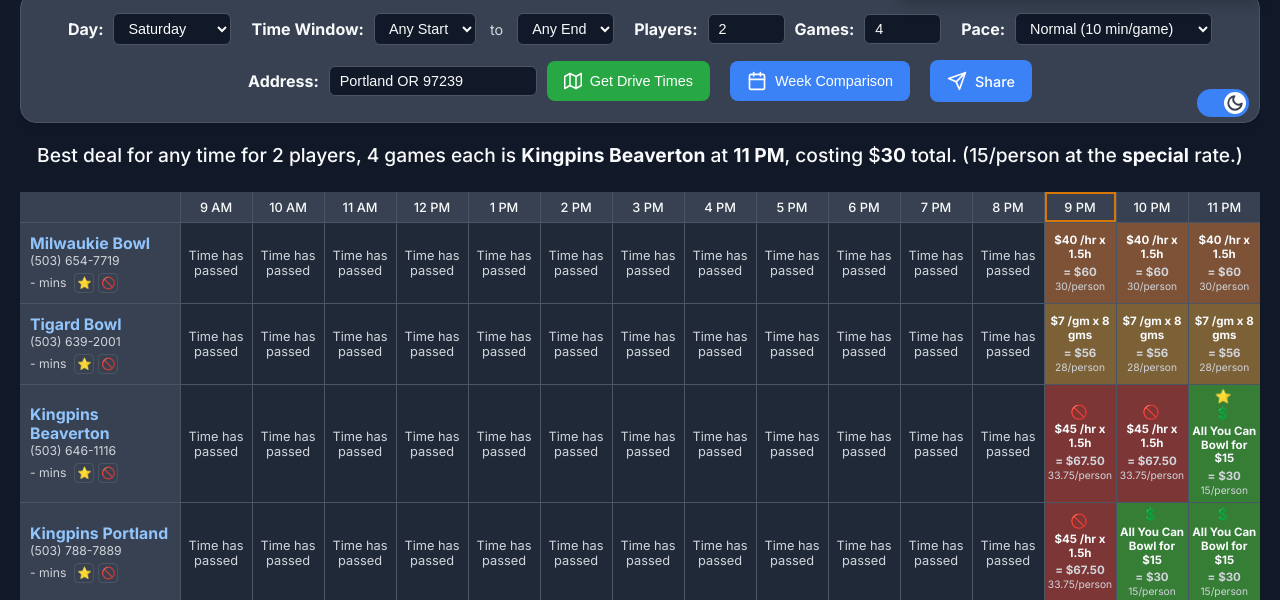
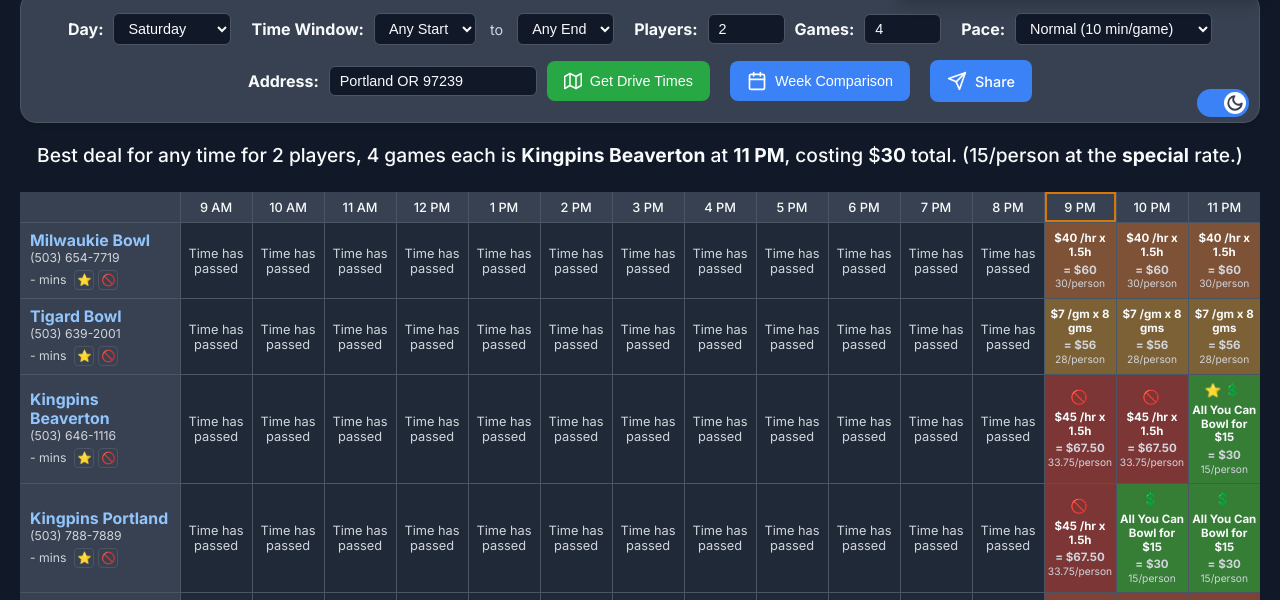
Before and after one commit to justintricate/PDX-Bowling-App, a website built with Vite: page index.html in a window 1280 px wide. Shown: the part 120-720 px from the top of the page. Built offline with nearby package versions, Linux system fonts and the light colour scheme.

Commit message:
Update style.css

```diff
--- a/src/style.css
+++ b/src/style.css
@@ -348,7 +348,13 @@
 }
 
 td {
-  height: 68px;
+  border-bottom: 1px solid var(--border-color);
+  padding: 8px 2px;
+  font-size: 0.8em;
+  vertical-align: middle;
+  word-wrap: break-word;
+  text-align: center;
+  color: var(--text-color);
 }
 
 td:first-child,
@@ -523,11 +529,8 @@
   color: #6b7280;
   display: block;
   margin-top: 2px;
-  position: absolute;
-  bottom: 2px;
-  left: 0;
-  right: 0;
   text-align: center;
+  width: 100%;
 }
 
 .closed-cell,
@@ -595,10 +598,12 @@
   cursor: pointer;
   font-size: 1em;
   line-height: 1;
-
-  margin-bottom: 4px;
+  display: inline-flex;
+  align-items: center;
   font-style: normal !important;
   margin-right: 3px;
+  flex-shrink: 0;
+  margin-bottom: 6px;
 }
 
 .deal-indicator .tooltip-text,
@@ -657,6 +662,13 @@
   font-style: normal;
   margin-bottom: 4px;
   line-height: 1.2;
+  display: flex;
+  justify-content: center;
+  align-items: center;
+  gap: 3px;
+  min-height: 1.2em;
+  width: 100%;
+  flex-wrap: nowrap;
 }
 
 .rate-display:empty {
```
